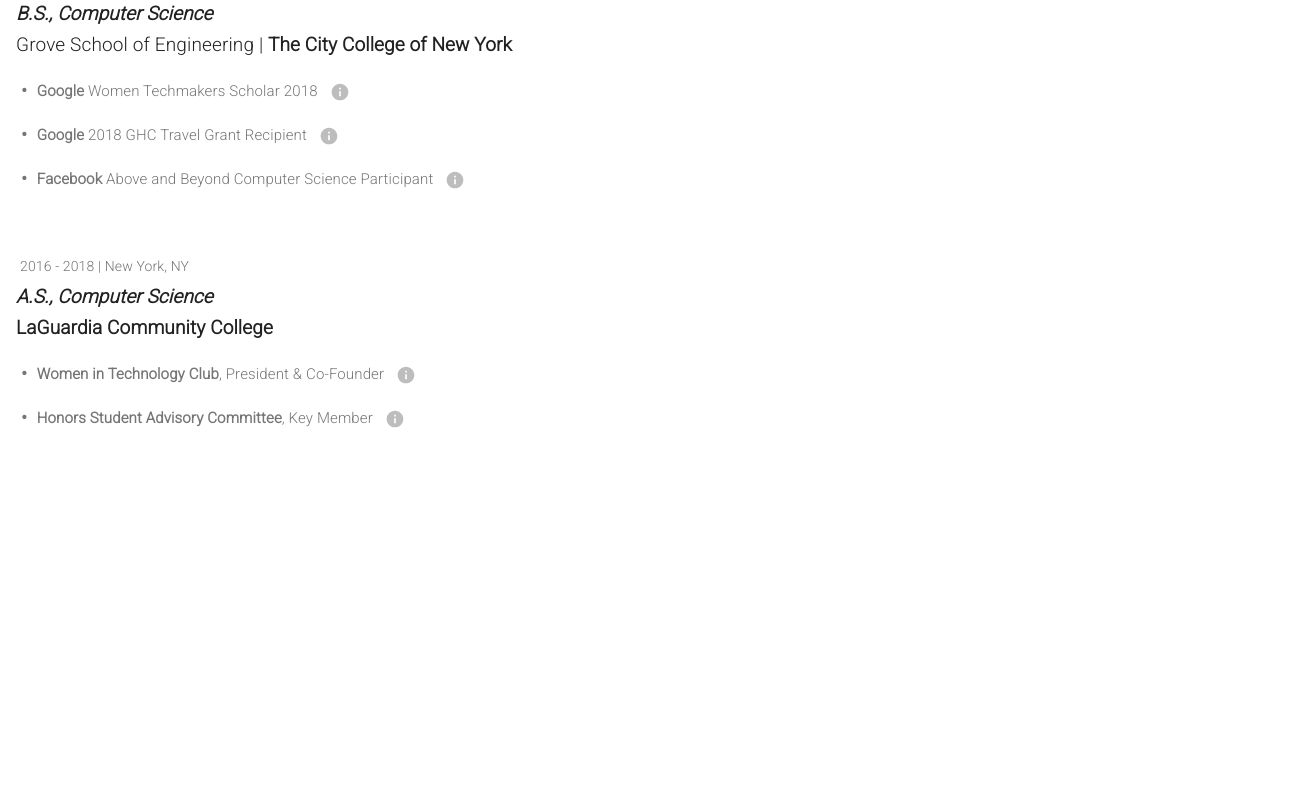
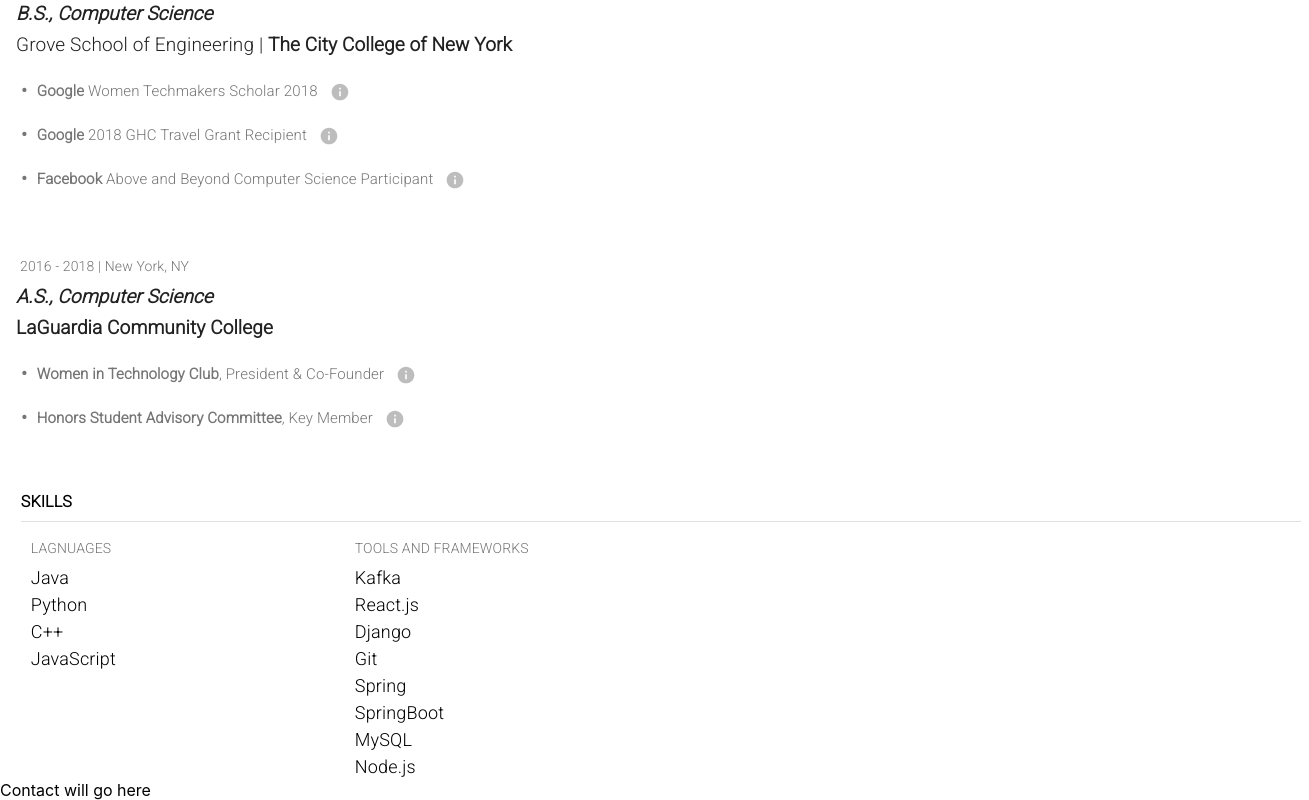
Before and after one commit to nataliaharrow/nataliaharrow, a React (Create React App) app in the folder client/: page / in a window 1280 px wide. Shown: the part 2227-3027 px from the top of the page, 1309 px wide, since content can reach past the window. Before the commit the page ends 2715 px from the top, so only its background shows below. Built offline with nearby package versions, Linux system fonts and the light colour scheme.

Commit message:
Created skills and contact components

```diff
--- a/client/src/App.js
+++ b/client/src/App.js
@@ -3,6 +3,8 @@ import Welcome from './components/Welcome';
 import About from './components/About';
 import ResumeExperience from './components/ResumeExperience';
 import ResumeEducation from './components/ResumeEducation';
+import Skills from './components/Skills';
+import Contact from './components/Contact';
 import { Grid } from '@material-ui/core';
 
 function App() {
@@ -21,6 +23,12 @@ function App() {
         <Grid>
           <ResumeEducation></ResumeEducation>
         </Grid>
+        <Grid>
+          <Skills></Skills>
+        </Grid>
+        <Grid>
+          <Contact></Contact>
+        </Grid>
     </div>
 
   )
--- /dev/null
+++ b/client/src/components/Contact.js
@@ -0,0 +1,14 @@
+import React from 'react';
+import { Grid } from '@material-ui/core';
+import '@fontsource/roboto/300.css';
+
+function Contact() {
+
+  return (
+      <Grid>
+        Contact will go here
+      </Grid>
+  );
+}
+
+export default Contact;
--- /dev/null
+++ b/client/src/components/Skills.js
@@ -0,0 +1,67 @@
+import { Divider, makeStyles } from '@material-ui/core';
+import { Grid, Typography } from '@material-ui/core';
+import React from 'react';
+
+const useStyles = makeStyles({
+    root: {
+      minWidth: 275,
+      marginLeft:"1%",
+      border: "none",
+      boxShadow: "none"
+    },
+    skillsList: {
+      fontSize: 18,
+      marginLeft: 10,
+  },
+    year: {
+      fontSize: 14,
+      marginBottom: 5,
+      marginLeft: 10,
+    },
+  });
+
+function Skills() {
+
+    const classes = useStyles();
+
+    return (
+        <Grid container spacing={2} className={classes.root}>
+            <Grid item xs={12} sm={12} md={12} lg={12}>
+                <Typography variant="subtitle1" gutterBottom >
+                 <b>SKILLS</b>
+                </Typography>
+                <Divider />
+            </Grid>
+            <Grid container item xs={3} s={3} m={3} lg={3} direction="column">
+                <Typography className={classes.year} color="textSecondary">
+                    LAGNUAGES
+                </Typography>
+                <Typography className={classes.skillsList}>
+                    Java <br/>
+                    Python <br/>
+                    C++ <br/>
+                    JavaScript <br/>
+                </Typography>
+            </Grid>
+            <Grid container item xs={3} s={3} m={3} lg={3} direction="column">
+                <Typography className={classes.year} color="textSecondary" >
+                    TOOLS AND FRAMEWORKS
+                </Typography>
+                <Typography className={classes.skillsList}>
+                    Kafka <br/>
+                    React.js <br/>
+                    Django <br/>
+                    Git <br/>
+                    Spring <br/>
+                    SpringBoot <br/>
+                    MySQL <br/>
+                    Node.js <br/>
+                </Typography>
+            </Grid>
+            <Grid item xs={3} s={3} m={3} lg={3}><div></div></Grid>
+            <Grid item xs={3} s={3} m={3} lg={3}><div></div></Grid>
+        </Grid>
+    );
+}
+
+export default Skills;
```
